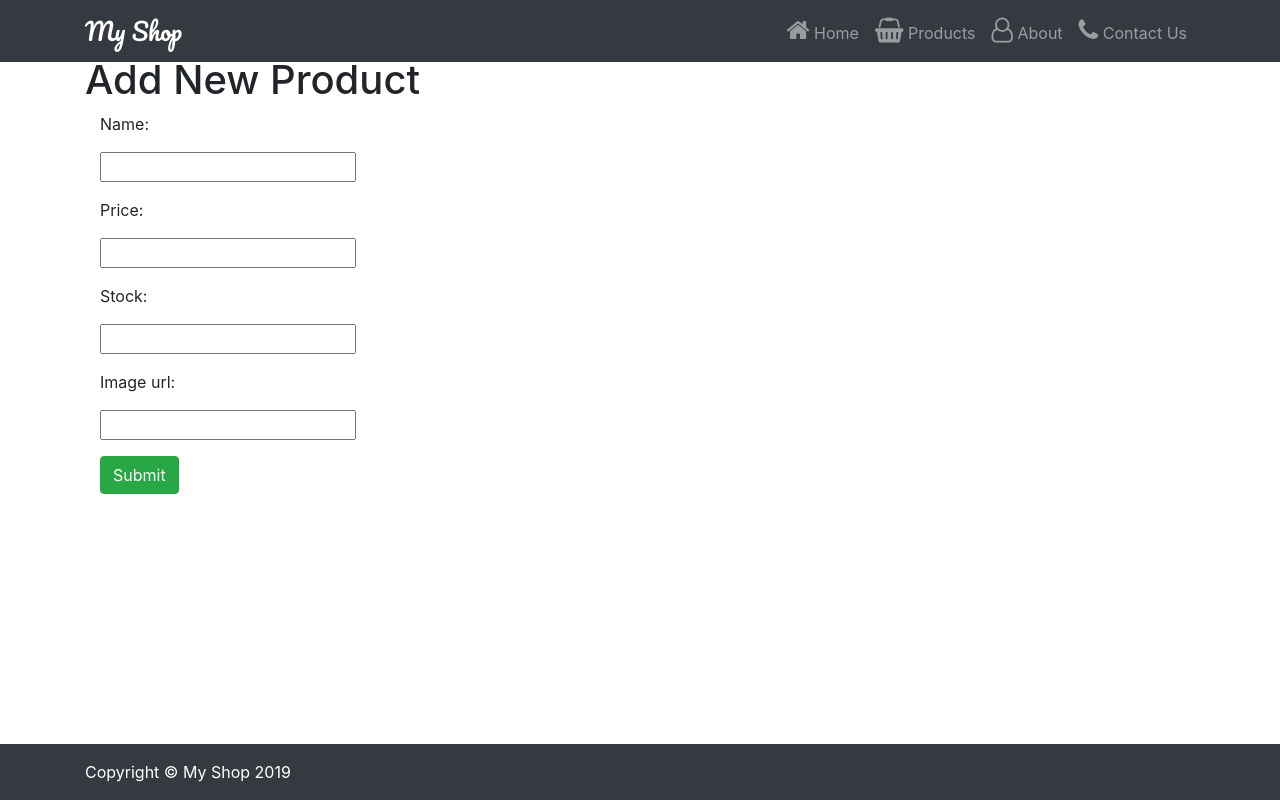
After one commit to iashcole/MyShop, a Django app: page /products/add/ in a window 1280 px wide. The commit adds this page. Run offline with Django 3.2, Linux system fonts and the light colour scheme; some libraries are stand-ins or nearby versions.

Commit message:
added create product form

```diff
--- a/products/models.py
+++ b/products/models.py
@@ -9,7 +9,7 @@ class Product(models.Model):
     image_url = models.CharField(max_length=2083)
 
     def get_absolute_url(self):
-        return reverse('product-detail', kwargs={'pk': self.pk})
+        return reverse('products:detail', kwargs={'pk': self.pk})
 
 
 class Offer(models.Model):
--- a/products/static/products/shop-homepage.css
+++ b/products/static/products/shop-homepage.css
@@ -9,8 +9,13 @@ body {
 
 .logo {
   font-family: 'Pacifico', cursive;
+  font-size: x-large;
 }
 
 .fa {
   font-size: 25px;
 }
+
+.fa.fa-plus {
+  font-size: 20px;
+}
--- a/products/templates/base.html
+++ b/products/templates/base.html
@@ -46,6 +46,7 @@
       </div>
     </div>
   </nav>
+  <!-- Navigation End -->
 
 
 {% block content %}
--- /dev/null
+++ b/products/templates/products/form-template.html
@@ -0,0 +1,9 @@
+{% for field in form %}
+    <div class="class form-group">
+        <div class="col-sm-offset-2 col-sm-10">
+            <span class="text-danger small">{{ field.errors }}</span>
+        </div>
+        <label class="control-label col-sm-2">{{ field.label_tag }}</label>
+        <div class="col-sm-10">{{ field }}</div>
+    </div>
+{% endfor %}
--- /dev/null
+++ b/products/templates/products/product_form.html
@@ -0,0 +1,27 @@
+{% extends 'base.html' %}
+{% block title %}Add New Product{% endblock %}
+
+{% block content %}
+<div class="container">
+    <h1>Add New Product</h1>
+
+    <div class="row">
+        <div class="col">
+            <div class="panel panel-default">
+                <div class="panel body">
+                    <form action="" class="form-horizontal" method="post" enctype="multipart/form-data">
+                        {% csrf_token %}
+                        {% include 'products/form-template.html' %}
+                        <div class="form-group">
+                            <div class="col-sm-offset-2 col-sm-10">
+                                <button type="submit" class="btn btn-success">Submit</button>
+                            </div>
+                        </div>
+                    </form>
+                </div>
+            </div>
+        </div>
+    </div>
+</div>
+
+{% endblock %}
--- a/products/urls.py
+++ b/products/urls.py
@@ -5,5 +5,6 @@ app_name = 'products'
 urlpatterns = [
     path('', views.IndexView.as_view(), name='index'),
     # path('register/', views.UserForm.as_view, name='register'),
-    path('<int:pk>/', views.DetailView.as_view(), name='detail')
+    path('<int:pk>/', views.DetailView.as_view(), name='detail'),
+    path('add/', views.ProductCreate.as_view(), name='product-add'),
 ]
--- a/pyshop/settings.py
+++ b/pyshop/settings.py
@@ -121,3 +121,6 @@ USE_TZ = True
 # https://docs.djangoproject.com/en/2.1/howto/static-files/
 
 STATIC_URL = '/static/'
+
+MEDIA_ROOT = os.path.join(BASE_DIR, 'media')
+MEDIA_URL = '/media/'
```
Also changed, not shown: products/templates/products/index.html (+8 -2 lines).
